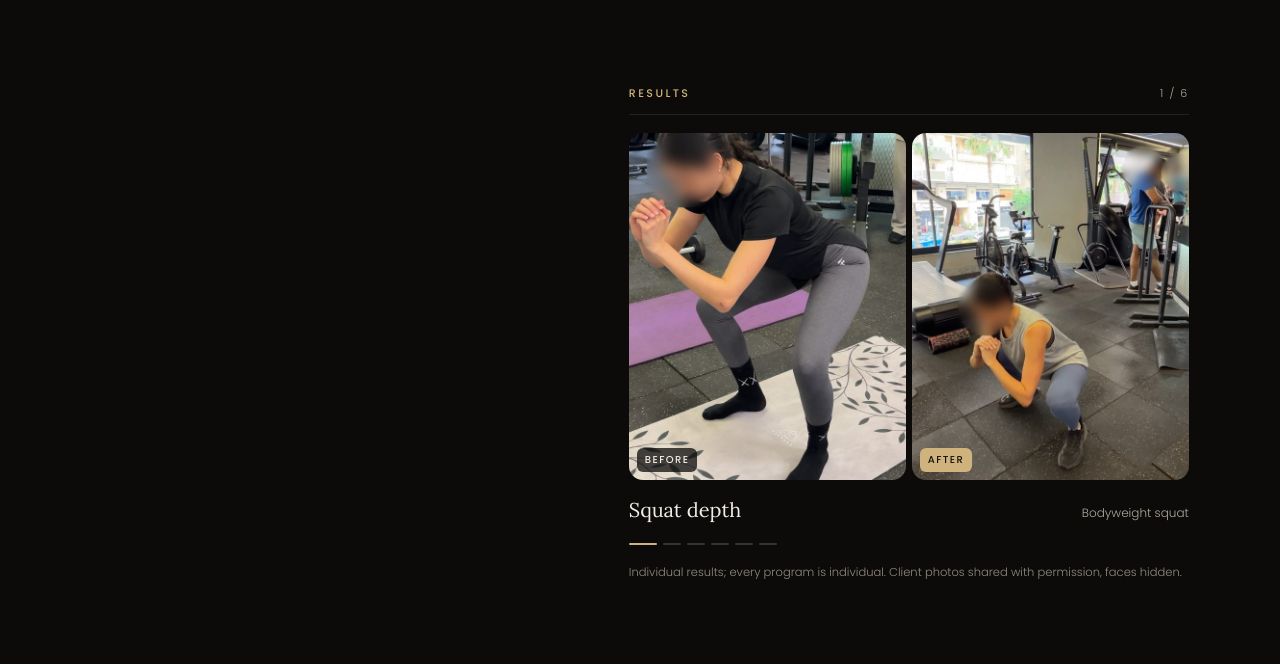
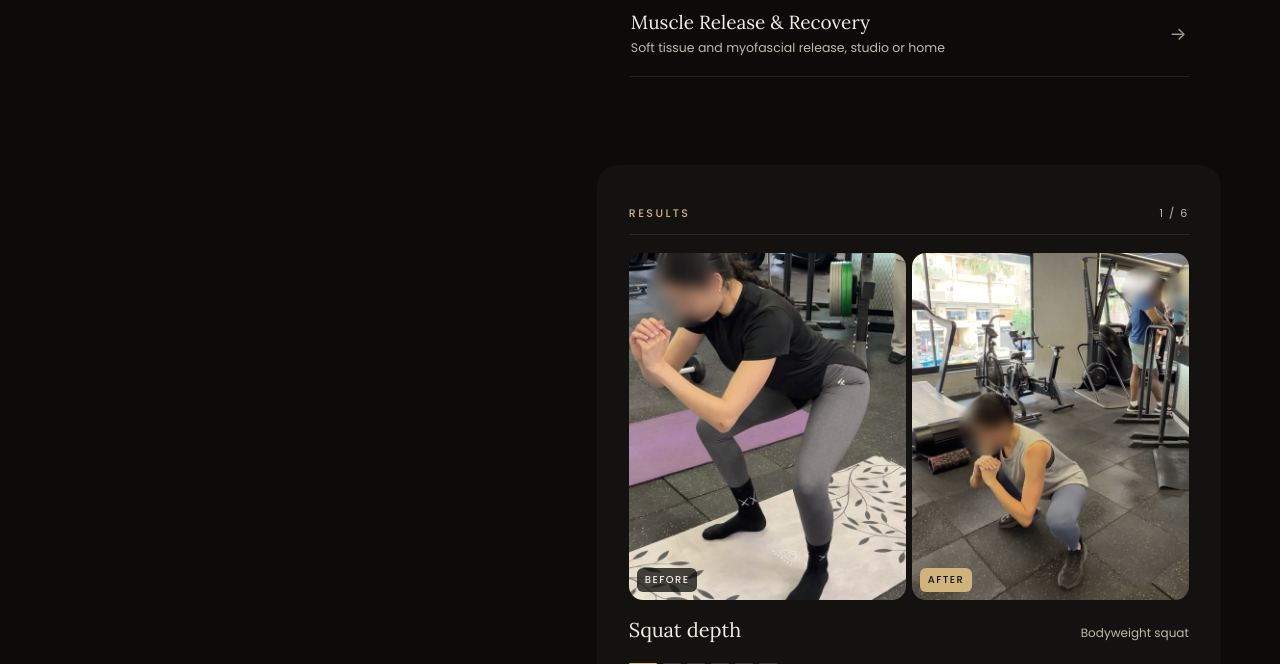
Before and after one commit to Ziadelfeky/ZE-Links, a plain HTML site: page index.html in a window 1280 px wide. Shown: the part 2136-2800 px from the top of the page. Drawn offline with Linux system fonts and the light colour scheme.

Commit message:
Easier to read: regular-weight body text, lighter greys, warm photo grade, banded sections
Co-Authored-By: Claude Opus 5.5 <noreply@anthropic.com>
Claude-Session: https://claude.ai/code/session_01Qn13jcrzu7dUQaZimEdiSf

```diff
--- a/index.html
+++ b/index.html
@@ -25,7 +25,7 @@
 :root, [data-theme="dark"]{
   --bg:#0c0b0a; --panel:#161411; --panel-2:#1d1a16;
   --line:rgba(242,237,228,.10); --line-strong:rgba(242,237,228,.18);
-  --text:#f2ede4; --muted:#b0a99c; --soft:#938c7f;
+  --text:#f2ede4; --muted:#c0b9ac; --soft:#a49d90; --band:#141210;
   --gold:#cfb27c; --gold-soft:rgba(207,178,124,.14);
   --cta-bg:#cfb27c; --cta-ink:#14110d;
   --tag-bg:rgba(12,11,10,.74); --tag-ink:#f2ede4;
@@ -35,7 +35,7 @@
 [data-theme="ivory"]{
   --bg:#f3efe7; --panel:#fbf9f5; --panel-2:#ece6da;
   --line:rgba(23,21,18,.11); --line-strong:rgba(23,21,18,.20);
-  --text:#171512; --muted:#4e4941; --soft:#665f55;
+  --text:#171512; --muted:#4e4941; --soft:#665f55; --band:#ebe5d9;
   --gold:#7a5c2b; --gold-soft:rgba(122,92,43,.10);
   --cta-bg:#171512; --cta-ink:#f3efe7;
   --tag-bg:rgba(23,21,18,.70); --tag-ink:#f3efe7;
@@ -49,7 +49,7 @@
 *,*::before,*::after{box-sizing:border-box;}
 html,body{margin:0;}
 html{scroll-behavior:smooth;}
-body{background:var(--bg);color:var(--text);font-family:var(--sans);font-weight:300;line-height:1.6;-webkit-font-smoothing:antialiased;}
+body{background:var(--bg);color:var(--text);font-family:var(--sans);font-weight:400;line-height:1.6;-webkit-font-smoothing:antialiased;}
 a{color:inherit;}
 img{max-width:100%;display:block;}
 :focus-visible{outline:2px solid var(--gold);outline-offset:3px;border-radius:6px;}
@@ -57,6 +57,7 @@ img{max-width:100%;display:block;}
 .wrap{max-width:520px;margin:0 auto;padding:44px 22px 40px;display:flex;flex-direction:column;gap:72px;}
 .label{font-size:11px;font-weight:500;letter-spacing:.22em;text-transform:uppercase;color:var(--gold);margin:0;}
 .sec{display:flex;flex-direction:column;gap:18px;}
+.sec.band{background:var(--band);margin:0 -22px;padding:44px 22px;}
 .sec-head{display:flex;justify-content:space-between;align-items:baseline;gap:12px;padding-bottom:12px;border-bottom:1px solid var(--line);}
 .sec-link{font-size:12.5px;color:var(--muted);text-decoration:none;white-space:nowrap;}
 .sec-link:hover{color:var(--gold);}
@@ -94,7 +95,8 @@ img{max-width:100%;display:block;}
 .how:focus-visible{outline-offset:6px;}
 .how-card{flex:0 0 84%;min-width:0;scroll-snap-align:start;margin:0;display:flex;flex-direction:column;gap:12px;}
 .how-img{border-radius:16px;overflow:hidden;background:var(--panel-2);aspect-ratio:4/3;}
-.how-img img{width:100%;height:100%;object-fit:cover;}
+.how-img img{width:100%;height:100%;object-fit:cover;filter:saturate(.82) sepia(.1);}
+.how-img img[src*="how-kraft"]{filter:saturate(.6) sepia(.16);}
 .how-foot{display:flex;justify-content:space-between;align-items:center;}
 .how-card figcaption{display:flex;gap:12px;}
 .how-num{font-size:12px;font-weight:500;color:var(--gold);padding-top:4px;font-variant-numeric:tabular-nums;}
@@ -153,7 +155,7 @@ img{max-width:100%;display:block;}
 .slide{flex:0 0 100%;min-width:0;scroll-snap-align:start;scroll-snap-stop:always;display:flex;flex-direction:column;gap:14px;}
 .pair{display:grid;grid-template-columns:1fr 1fr;gap:6px;margin:0;}
 .shot{position:relative;border-radius:14px;overflow:hidden;background:var(--panel-2);aspect-ratio:4/5;}
-.shot img{width:100%;height:100%;object-fit:cover;}
+.shot img{width:100%;height:100%;object-fit:cover;filter:saturate(.82) sepia(.1);}
 .tag{position:absolute;left:8px;bottom:8px;font-size:10px;font-weight:500;letter-spacing:.14em;text-transform:uppercase;padding:4px 8px;border-radius:6px;background:var(--tag-bg);color:var(--tag-ink);}
 .tag.after{background:var(--cta-bg);color:var(--cta-ink);}
 .cap{display:flex;justify-content:space-between;align-items:baseline;gap:12px;flex-wrap:wrap;}
@@ -193,6 +195,7 @@ img{max-width:100%;display:block;}
   .wrap > :nth-child(2){margin-top:96px;}
   .how{margin:0;padding:0;scroll-padding-left:0;}
   .wrap > .foot{margin-bottom:72px;}
+  .wrap > .sec.band{width:min(624px, calc(100% - 48px));margin:0;padding:40px 32px;border-radius:22px;}
   .ctas{max-width:440px;}
 }
 @media (prefers-reduced-motion: reduce){*{transition:none !important;scroll-behavior:auto !important;}}
@@ -229,7 +232,7 @@ img{max-width:100%;display:block;}
     </div>
   </section>
 
-  <section class="sec" aria-labelledby="how-title">
+  <section class="sec band" aria-labelledby="how-title">
     <div class="sec-head"><p class="label" id="how-title">How I work</p><span class="count" id="hcount" aria-hidden="true">1 / 6</span></div>
     <div class="how" id="how" tabindex="0" aria-roledescription="carousel" aria-label="How I work. Swipe for more.">
       <figure class="how-card" role="group" aria-roledescription="slide" aria-label="1 of 6">
@@ -296,7 +299,7 @@ img{max-width:100%;display:block;}
     </nav>
   </section>
 
-  <section class="sec" aria-labelledby="res-title">
+  <section class="sec band" aria-labelledby="res-title">
     <div class="sec-head"><p class="label" id="res-title">Results</p><span class="count" id="rcount" aria-hidden="true">1 / 6</span></div>
     <div class="rail" id="results" tabindex="0" aria-roledescription="carousel" aria-label="Before and after results. Swipe for more.">
       <div class="slide" role="group" aria-roledescription="slide" aria-label="1 of 6">
```
